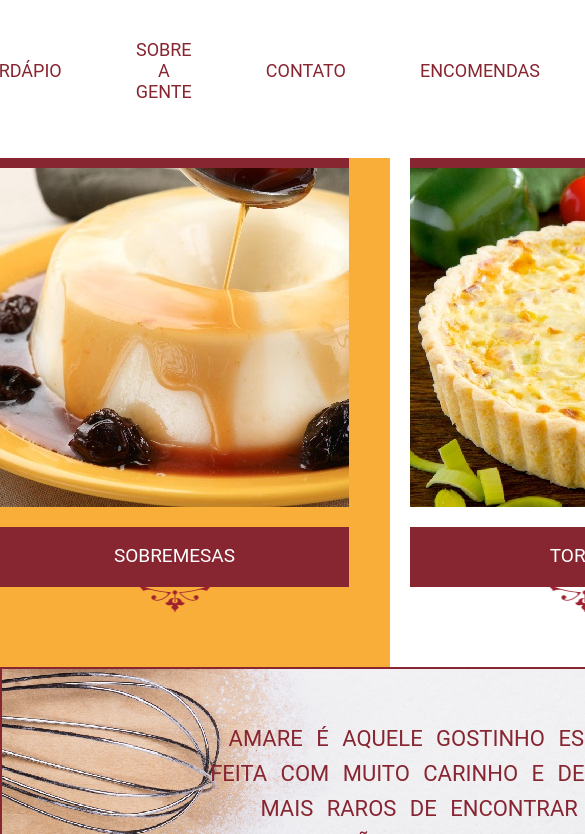
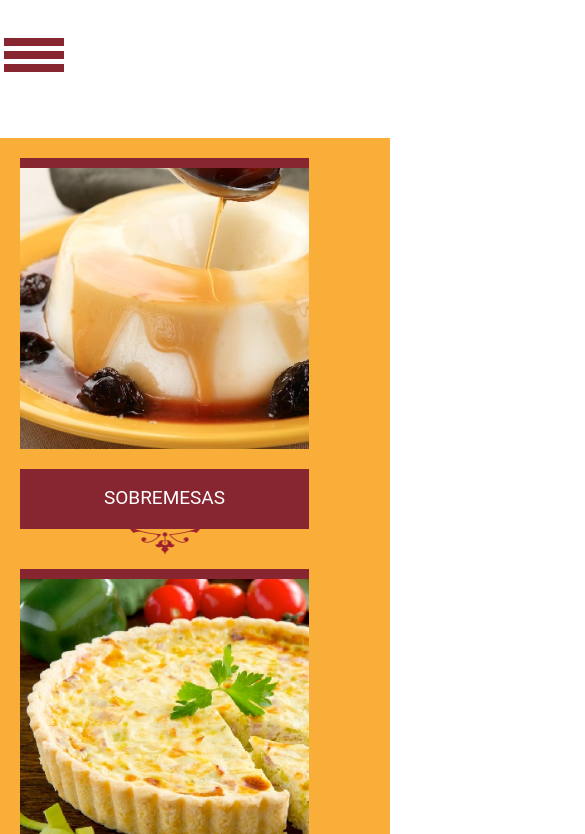
Before and after one commit to Spicycomm/Amare, a website: page index.html in a window 390 px wide. Shown: the part 351-1185 px from the top of the page, 585 px wide, since content can reach past the window. Drawn offline with Linux system fonts and the light colour scheme.

Commit message:
Finalizando menu

```diff
--- a/css/base/geral.css
+++ b/css/base/geral.css
@@ -21,3 +21,9 @@ a {
 	margin: auto;
 	width: 1170px;
 }
+
+@media (max-width: 1169px) {
+	.container {
+		width: 100%;
+	}
+}
--- a/css/module/menu.css
+++ b/css/module/menu.css
@@ -19,28 +19,48 @@
 			max-width: 100%;
 		}
 
+		.nav__menu {
+			display: flex;
+			position: relative;
+		}
+
+		.nav__toggle-menu {
+			width: 60px;
+			display: block;
+			cursor: pointer;
+			display:  none;
+		}
+
+		.nav__toggle-item {
+			display: block;
+			height: 8px;
+			width: 100%;
+			margin-bottom: 5px;
+			background: #872531;
+		}
+
 		.nav.isFixed {
 			position: fixed;
 			top: 0px;
 			left: 0;
 			width: 100%;
-			height: 100px;
+			min-height: 100px;
 			display: flex;
 			align-items: center;
 			z-index: 5;
-			transition: .8s;
+			transition: .6s;
 		}
 
 		.nav.isFixed .logo__item {
 			width: 135px;
-			transition: .8s;
+			transition: .6s;
 		}
 
 		.nav__list {
 			display: flex;
 			margin: auto;
 			justify-content: center;
-			transition: 2s;
+			transition: .6s;
 		}
 
 		.nav__item {
@@ -77,3 +97,41 @@
 			font-size: 18px;
 			color: #872531;
 		}
+
+
+@media (max-width: 1050px) {
+
+	.nav {
+		display: flex;
+		flex-direction: column;
+	}
+
+	.logo__item {
+		order: 0;
+	}
+
+	.nav__menu {
+		width: 100%;
+	}
+
+	.nav__list {
+		margin-top: 50px;
+		flex-direction: column;
+		width: 100%;
+		height: 0;
+		overflow: hidden;
+		transition: .5s;
+	}
+
+	.nav__list.toggle-menu {
+		height: 300px;
+		transition: .5s;
+	}
+
+	.nav__toggle-menu {
+		position: absolute;
+		left: 0;
+		display: block;
+		margin-left: 1%;
+	}
+}
--- a/index.html
+++ b/index.html
@@ -2,6 +2,7 @@
 <html lang="en">
 <head>
 	<meta charset="UTF-8">
+	<meta name="viewport" content="width=device-width, initial-scale= 1">
 	<title>Amare</title>
 	<link rel="stylesheet" href="css/normalize.css">
 	<link rel="stylesheet" href="css/base/geral.css">
@@ -30,6 +31,7 @@
 
 		.main {
 			background: #f9ae3a;
+			padding: 20px;
 		}
 
 
@@ -37,6 +39,7 @@
 
 		.main__products {
 			display: flex;
+			flex-wrap: wrap;
 		}
 
 
@@ -381,6 +384,13 @@
 		<nav class="nav">
 			<a href="http://www.amare.com.br" class="logo__item"><img class="logo__image" src="images/logo-amare.png" alt="Logo Amare"></a>
 
+			<div class="nav__menu">
+				<div class="nav__toggle-menu">
+					<span class="nav__toggle-item"></span>
+					<span class="nav__toggle-item"></span>
+					<span class="nav__toggle-item"></span>
+				</div>
+
 				<ul class="nav__list">
 					<li class="nav__item"><a class="nav__link">Home</a></li>
 					<li class="nav__item"><a class="nav__link">Cardápio</a></li>
@@ -388,6 +398,7 @@
 					<li class="nav__item"><a class="nav__link">Contato</a></li>
 					<li class="nav__item"><a class="nav__link">Encomendas</a></li>
 				</ul>
+			</div>
 		</nav>
 	</header>
 
@@ -601,7 +612,8 @@
 			$btnPlay = document.querySelector(".amare-controls__btn-control"),
 			$video = document.querySelector("#video"),
 			$document = document.documentElement,
-			$window = window.document;
+			$window = window.document,
+			$navToggle = document.querySelector(".nav__toggle-menu");
 
 			$btnParcel.addEventListener("click", function() {
 				$modal.classList.add("is--visible");
@@ -636,9 +648,17 @@
 				return $nav.classList.remove("isFixed");
 			}
 
+			function isMenuMobile() {
+				var $nav = document.querySelector(".nav__list");
+
+				$nav.classList.toggle("toggle-menu");
+			}
+
 			$btnPlay.addEventListener("click", isPlay);
 
 			$window.addEventListener("scroll", isFixedMenu);
+
+			$navToggle.addEventListener("click", isMenuMobile);
 	</script>
 </body>
 </html>
```
Lines whose indentation alone changed are shown as unchanged.
